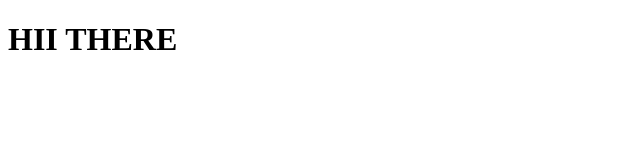
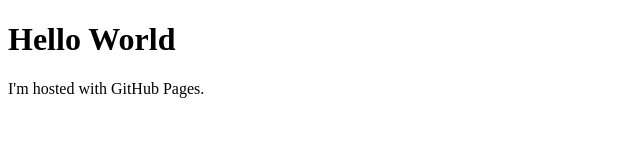
Before and after one commit to 1adwitiya/weserve.me, a plain HTML site: page index.html in a window 1280 px wide. Shown: the whole page, without its empty margins (0-640 px from the left). Drawn offline with Linux system fonts and the light colour scheme.

Commit message:
Update index.html

```diff
--- a/index.html
+++ b/index.html
@@ -1,6 +1,7 @@
 <!DOCTYPE html>
 <html>
-<head>
-    <h1>HII THERE</h1>
-</head>
+<body>
+<h1>Hello World</h1>
+<p>I'm hosted with GitHub Pages.</p>
+</body>
 </html>
```
